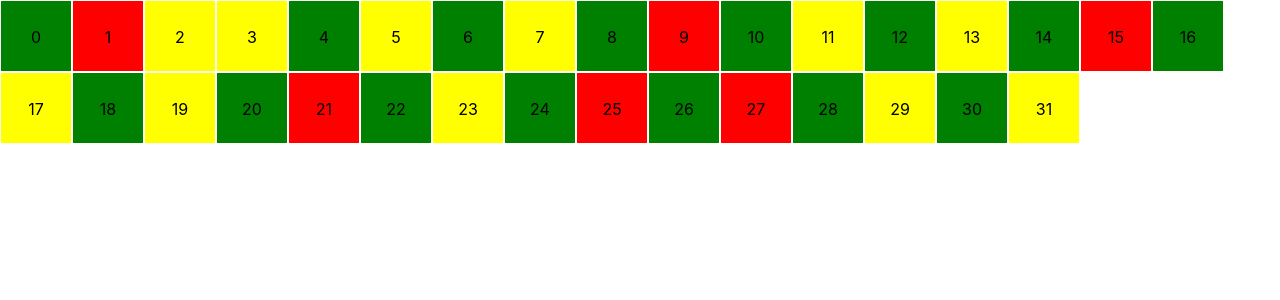
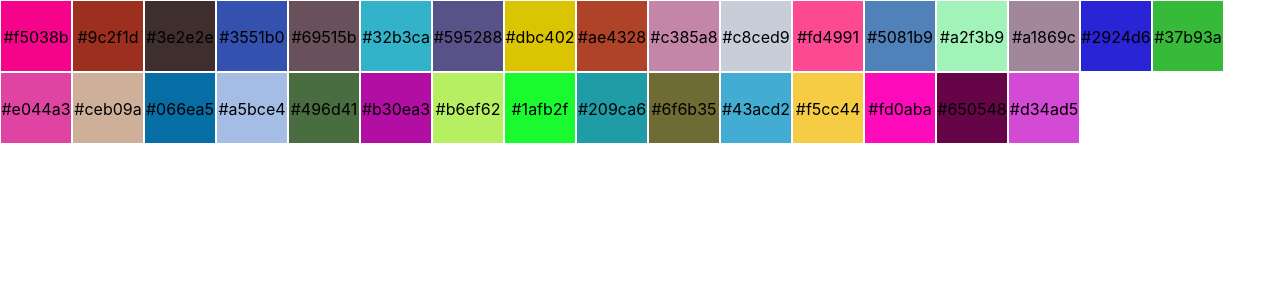
Before and after one commit to deepakgawade/30-days-of-react, a React (Create React App) app in the folder myreactapp/: page / in a window 1280 px wide. Shown: the top 300 px of the page. Built offline with nearby package versions, Linux system fonts and the light colour scheme.

Commit message:
added color and texts

```diff
--- /dev/null
+++ b/myreactapp/src/HexadecimalColor.js
@@ -0,0 +1,53 @@
+function numberList(start, end) {
+  let range = [];
+  for (let index = start; index < end; index++) {
+    range.push(index);
+  }
+
+  return range;
+}
+
+const Square = () => {
+  let color = hexaColor();
+
+  let squareStyle = {
+    backgroundColor: color,
+    padding: 10,
+    width: 50,
+    height: 50,
+    margin: 1,
+    display: "flex",
+    justifyContent: "center",
+  };
+
+  return (
+    <div style={squareStyle}>
+      <p>{color}</p>
+    </div>
+  );
+};
+
+function hexaColor() {
+  let values = "0123456789abcdef";
+  let color = "";
+
+  for (let i = 0; i < 6; i++) {
+    let index = Math.floor(Math.random() * values.length);
+    color += values[index];
+  }
+  return "#" + color;
+}
+
+function ColorApp() {
+  const list = numberList(0, 32);
+
+  const colorsSquare = list.map((element) => <Square />);
+
+  let outStyle = {
+    display: "flex",
+    flexWrap: "wrap",
+  };
+  return <div style={outStyle}>{colorsSquare}</div>;
+}
+
+ export default ColorApp;
--- a/myreactapp/src/NumberPOE.js
+++ b/myreactapp/src/NumberPOE.js
@@ -55,7 +55,7 @@ const Square = ({ number }) => {
     padding: 10,
   };
 
-  let pstyle = { justifyContent: "center" };
+
 
   return (
     <div style={squareSTyle}>
--- a/myreactapp/src/index.js
+++ b/myreactapp/src/index.js
@@ -6,11 +6,12 @@ import Number from "./Number";
 import reportWebVitals from "./reportWebVitals";
 import CountryApp from "./newLetter";
 import NumberPOE from "./NumberPOE";
+import ColorApp from "./HexadecimalColor";
 
 const root = ReactDOM.createRoot(document.getElementById("root"));
 root.render(
   <React.StrictMode>
-    <NumberPOE />
+    <ColorApp />
   </React.StrictMode>
 );
 
```
Also changed, not shown: myreactapp/src/WorldPopulation.js (added, +16 -0 lines).
